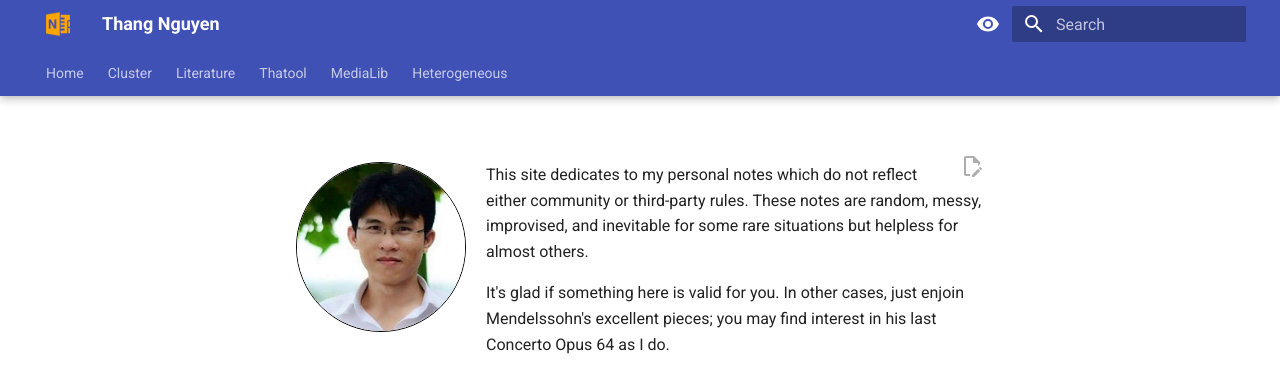
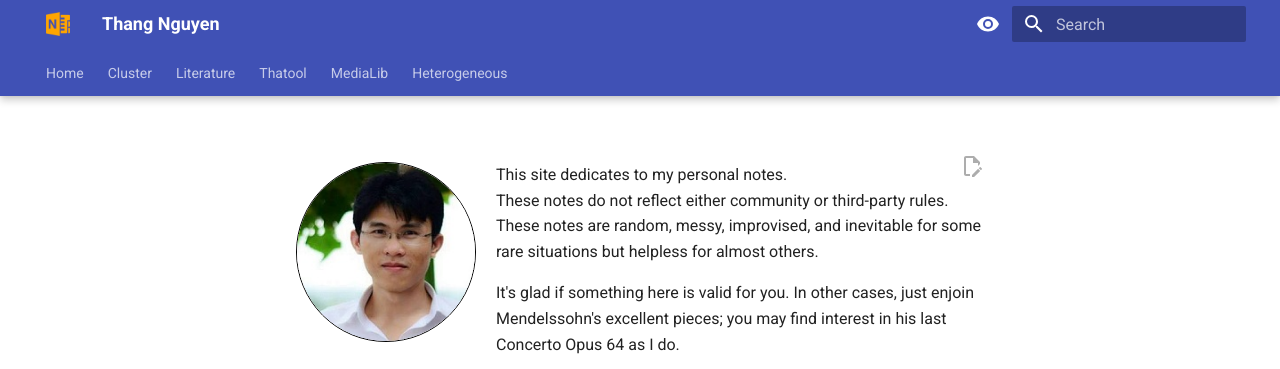
Before and after one commit to thangckt/thangckt.github.io, an MkDocs documentation site: the page built from docs/index.md, in a window 1280 px wide, cut to the strip 0-369 px from the top of the page. Built offline with MkDocs 1.6.1 and Material for MkDocs 9.7.7, drawn with Linux system fonts in a browser that asks for light colours; the version menu is left out.

Commit message:
Update index.md

```diff
--- a/docs/index.md
+++ b/docs/index.md
@@ -32,11 +32,13 @@ else:
 <!--- #### [My CV](https://thangckt.github.io/cv) -->
 
 <!-- <img src="./1images/monkey.png" style="float:left; margin-right:20px" width="190" /> -->
-<img src="./1images/my_picture3x3.jpg" style="border-radius:50%; border: 0.1px solid black; float:left; margin-right:20px" width="170" />
-This site dedicates to my personal notes which do not reflect either community or third-party rules. These notes are random, messy, improvised, and inevitable for some rare situations but helpless for almost others.
+<img src="./1images/my_picture3x3.jpg" style="border-radius:50%; border: 0.1px solid black; float:left; margin-right:20px" width="180" />
+This site dedicates to my personal notes. <br>
+These notes do not reflect either community or third-party rules. <br>
+These notes are random, messy, improvised, and inevitable for some rare situations but helpless for almost others.
 
 It's glad if something here is valid for you. In other cases, just enjoin Mendelssohn's excellent pieces; you may find interest in his last Concerto Opus 64 as I do.
-<br> <br>
+<br>
 
 <!--
 !!! quote ""
```
